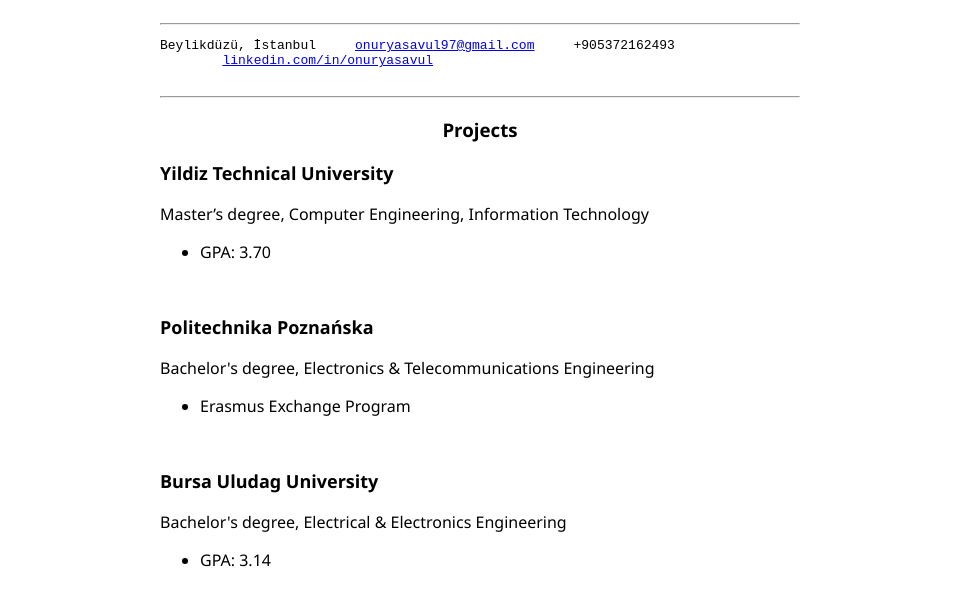
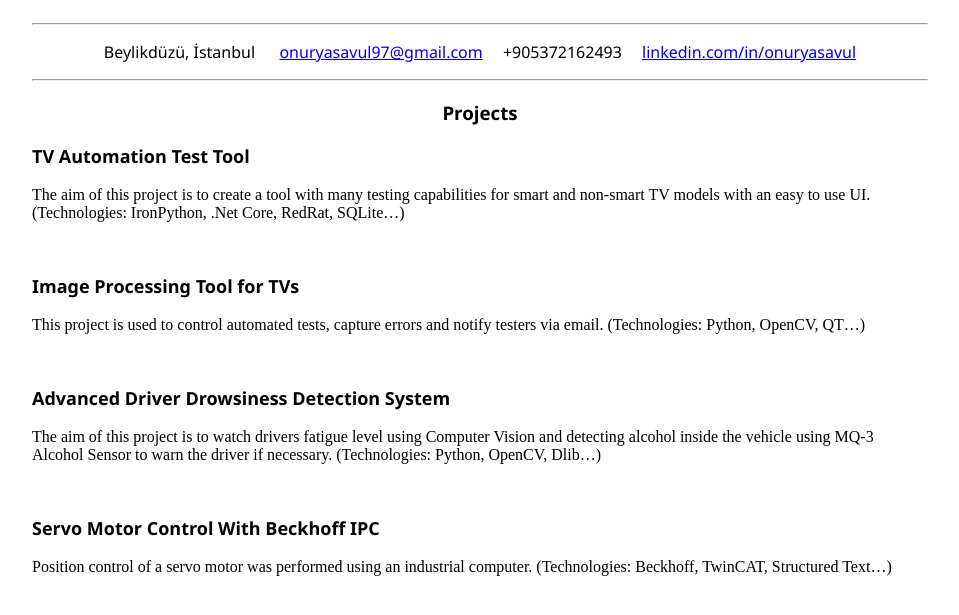
Before and after one commit to onuryasavul/CV-HTML, a plain HTML site: page projects.html in a window 1280 px wide. Shown: the part 73-688 px from the top of the page, without its empty margins (160-1119 px from the left). Drawn offline with Linux system fonts and the light colour scheme.

Commit message:
Ekran boyutlarının değişmesi ile gözüntü bozulması engellendi

```diff
--- a/projects.html
+++ b/projects.html
@@ -9,38 +9,45 @@
     <h2 class="Username">Onur Yasavul</h2>
     <hr />
     <div>
-      <pre
-        class="contact"
-      >Beylikdüzü, İstanbul     <a href="mailto:onuryasavul97@gmail.com">onuryasavul97@gmail.com</a>     +905372162493
-        <a href="https://www.linkedin.com/in/onuryasavul/">linkedin.com/in/onuryasavul</a
+      <p class="contact">
+        Beylikdüzü, İstanbul &emsp;
+        <a href="mailto:onuryasavul97@gmail.com">onuryasavul97@gmail.com</a>
+        &emsp;+905372162493&emsp;
+        <a href="https://www.linkedin.com/in/onuryasavul/"
+          >linkedin.com/in/onuryasavul</a
         >
-      </pre>
+      </p>
     </div>
     <hr />
     <h3>Projects</h3>
-    <p class="University">Yildiz Technical University</p>
-    <p class="Dept">
-      Master’s degree, Computer Engineering, Information Technology
+    <p class="ProjectName">TV Automation Test Tool</p>
+    <p class="ProjectInfo">
+      The aim of this project is to create a tool with many testing capabilities
+      for smart and non-smart TV models with an easy to use UI. (Technologies:
+      IronPython, .Net Core, RedRat, SQLite…)
     </p>
-    <ul>
-      <li>GPA: 3.70</li>
-    </ul>
     <br />
 
-    <p class="University">Politechnika Poznańska</p>
-    <p class="Dept">
-      Bachelor's degree, Electronics & Telecommunications Engineering
+    <p class="ProjectName">Image Processing Tool for TVs</p>
+    <p class="ProjectInfo">
+      This project is used to control automated tests, capture errors and notify
+      testers via email. (Technologies: Python, OpenCV, QT…)
     </p>
-    <ul>
-      <li>Erasmus Exchange Program</li>
-    </ul>
     <br />
 
-    <p class="University">Bursa Uludag University</p>
-    <p class="Dept">Bachelor's degree, Electrical & Electronics Engineering</p>
-    <ul>
-      <li>GPA: 3.14</li>
-    </ul>
+    <p class="ProjectName">Advanced Driver Drowsiness Detection System</p>
+    <p class="ProjectInfo">
+      The aim of this project is to watch drivers fatigue level using Computer
+      Vision and detecting alcohol inside the vehicle using MQ-3 Alcohol Sensor
+      to warn the driver if necessary. (Technologies: Python, OpenCV, Dlib…)
+    </p>
+    <br />
+
+    <p class="ProjectName">Servo Motor Control With Beckhoff IPC</p>
+    <p class="ProjectInfo">
+      Position control of a servo motor was performed using an industrial
+      computer. (Technologies: Beckhoff, TwinCAT, Structured Text…)
+    </p>
     <br />
   </body>
 </html>
--- a/styles.css
+++ b/styles.css
@@ -1,5 +1,5 @@
 body {
-    width: 50%;
+    width: 70%;
     margin: 0 auto;
 }
 p.Company {
@@ -41,9 +41,21 @@ p.contact {
 a.link {
     font-family: "Segoe UI", Tahoma, Geneva, Verdana, sans-serif;
     font-size: larger;
-    margin: 70px;
-    align-content: stretch;
+    margin: 10%;
+    align-content: space-around;
+    align-items: center;
+    white-space: nowrap;
+    text-align: center;
+    justify-items: center;
+    justify-content: space-around;
+
 }
 ul {
     font-family: "Segoe UI", Tahoma, Geneva, Verdana, sans-serif;
 }
+p.ProjectName {
+    text-align: left;
+    font-weight: bold;
+    font-size: large;
+    font-family: "Segoe UI", Tahoma, Geneva, Verdana, sans-serif;
+}
```
Also changed, not shown: education.html (+7 -5 lines), index.html (+9 -4 lines), other.html (added, +38 -0 lines), singlepage.html (+38 -5 lines), workexperience.html (+7 -5 lines).
